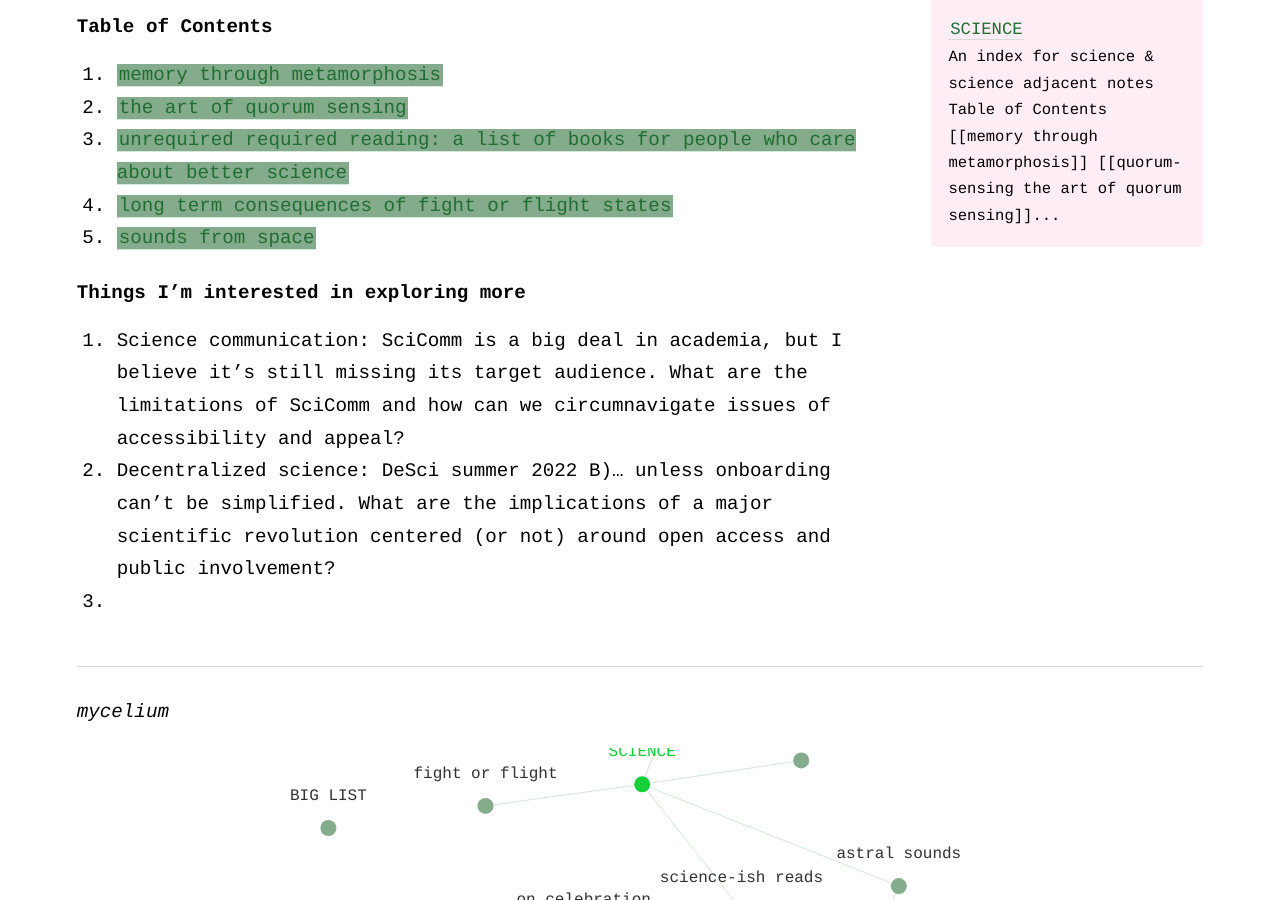
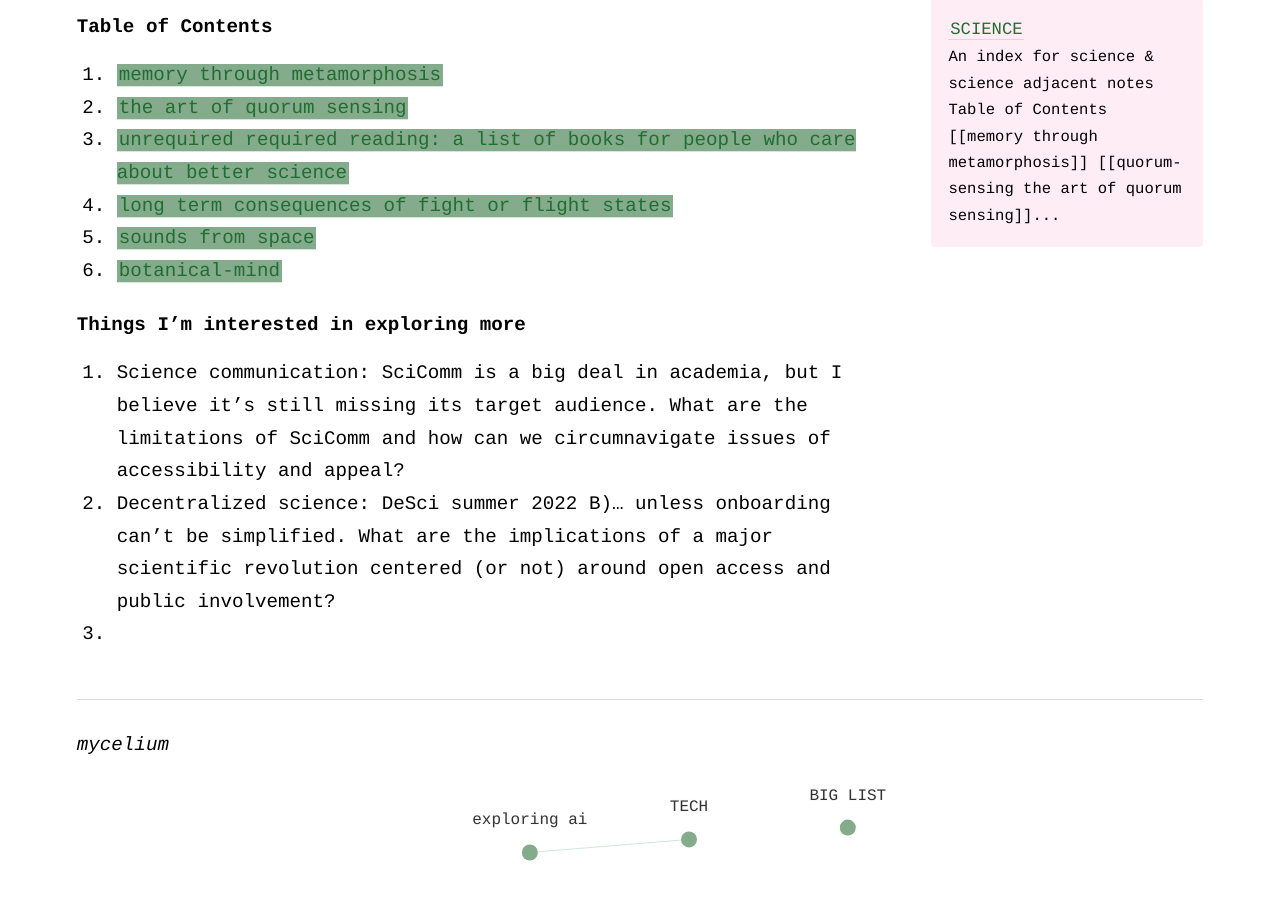
Before and after one commit to geminiworms/talyssagarden.github.io, a Jekyll site: the page built from _notes/science.md, in a window 1280 px wide and 900 px high, scrolled down 352 px. Built offline with Jekyll 4.4.1, drawn with Linux system fonts in a browser that asks for light colours.

Commit message:
Update science.md

```diff
--- a/_notes/science.md
+++ b/_notes/science.md
@@ -9,6 +9,7 @@
 3. [[science reading|unrequired required reading: a list of books for people who care about better science]]
 4. [[fight-or-flight|long term consequences of fight or flight states]]
 5. [[astral-sounds|sounds from space]]
+6. [[the botanical mind|botanical-mind]]
 
 
 #### Things I'm interested in exploring more
```
